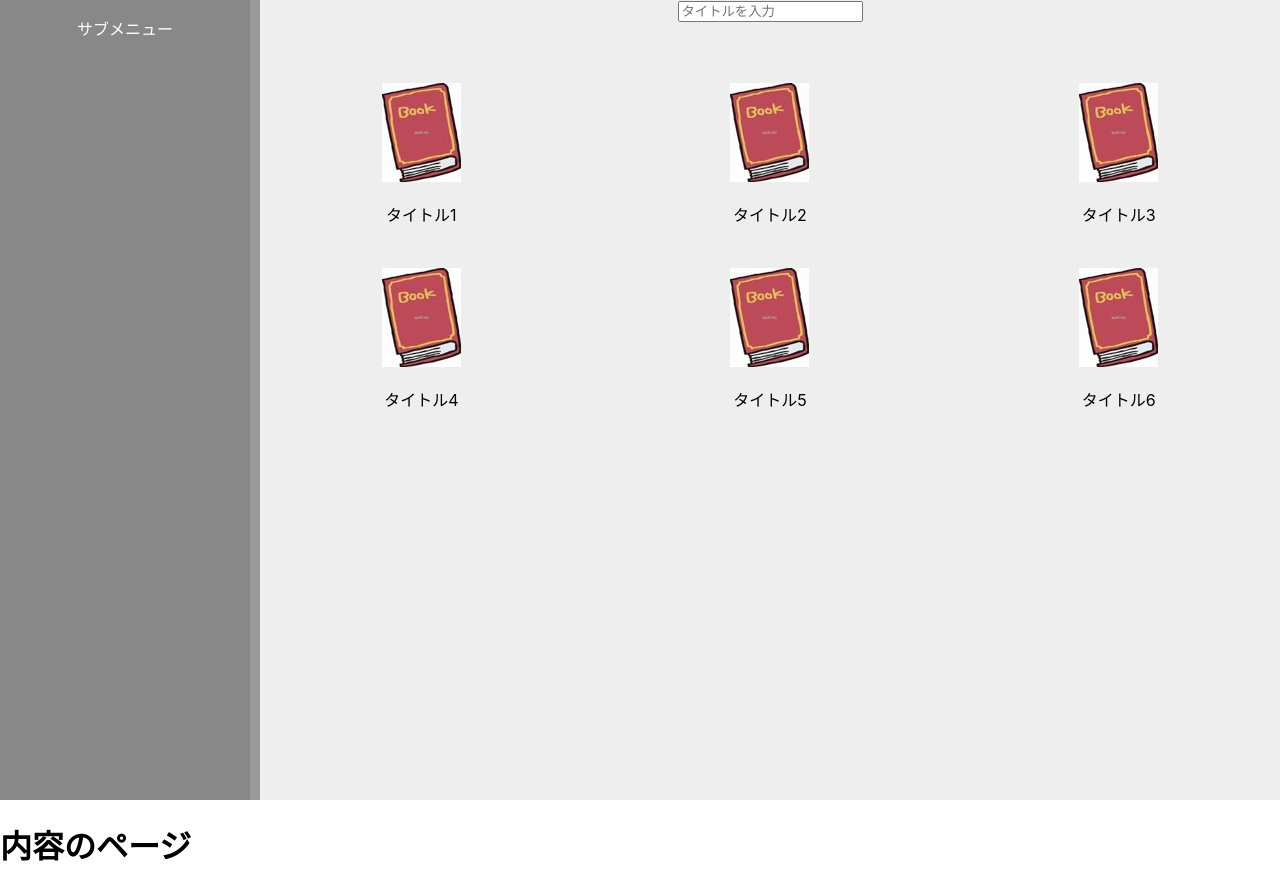
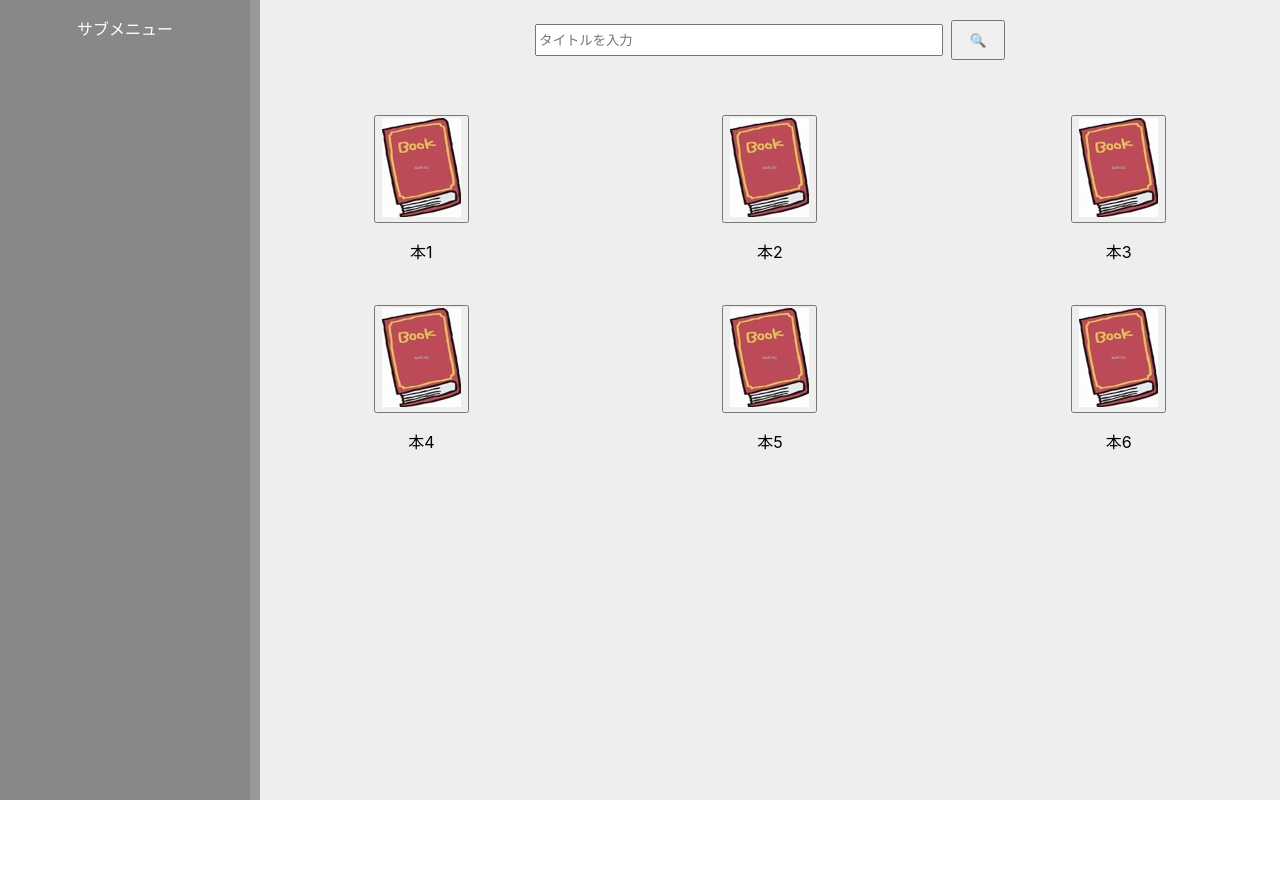
Before and after one commit to KagoshimaKazuya/agile-design, a React (Create React App) app: page / in a window 1280 px wide. After the commit the page ends 800 px from the top, so only its background shows below. Built offline with nearby package versions, Linux system fonts and the light colour scheme.

Commit message:
画面遷移を少し実装

```diff
--- a/src/App.js
+++ b/src/App.js
@@ -1,12 +1,21 @@
 
 import {Top} from './Top';
 import {Content} from './Content';
+import {useState} from "react";
 
 function App() {
+  const [pageName, setPageName] = useState("Top");
+
   return (
     <>
-      <Top />
-      <Content />
+      {pageName === "Top" &&
+        <Top
+          setPageName = {setPageName}
+        />
+      }
+      {pageName === "Content" &&
+        <Content />
+      }
     </>
     // <div className="App">
     //   <header className="App-header">
--- a/src/Top.css
+++ b/src/Top.css
@@ -6,6 +6,7 @@
 
 .leftNavigation{
     width: 250px;
+    min-width: 250px;
     text-align:center;
     background-color: #888;
     color: #fff;
@@ -18,6 +19,24 @@
     margin-left: 10px;
 }
 
+.search-area{
+    margin: 8px;
+    padding: 8px;
+    height: 30px;
+}
+
+.form{
+    height: 2em;
+    width: 30em;
+    margin: 4px;
+}
+
+.search-button{
+    height: 3em;
+    width: 4em;
+    margin: 4px;
+}
+
 .grid{
     display: grid;
     gap: 26px;
--- a/src/Top.js
+++ b/src/Top.js
@@ -1,7 +1,15 @@
 import icon from './img/book.jpg';
 import './Top.css';
+import {useState} from "react";
 
-export const Top = () => {
+export const Top = (props) => {
+    const { setPageName } = props;
+    const [books, setBooks] = useState(["本1", "本2", "本3", "本4", "本5", "本6"])
+
+    const onClickIcon = (pageName) => {
+        setPageName(pageName)
+    };
+
     return(
         <>
             <div className="main">
@@ -14,43 +22,26 @@ export const Top = () => {
                 <div className="content">
 
 
-                    <div>
-                        <input
+                    <div className="search-area">
+                        <input className="form"
                             placeholder="タイトルを入力"
                         />
+                        <button className="search-button" onClick={() => alert("検索は未実装です")}>🔍</button>
+
                     </div>
 
                     <div className="grid">
 
-                        <div>
-                            <img src={icon} alt="img"/>
-                            <p>タイトル1</p>
-                        </div>
+                        {books.map((title) => (
+                            <div key={title}>
+                                <button onClick={() => onClickIcon("Content")}>
+                                    <img src={icon} alt="img"/>
+                                </button>
+                                <p>{title}</p>
+                            </div>
+                        ))}
 
-                        <div>
-                            <img src={icon} alt="img"/>
-                            <p>タイトル2</p>
-                        </div>
 
-                        <div>
-                            <img src={icon} alt="img"/>
-                            <p>タイトル3</p>
-                        </div>
-
-                        <div>
-                            <img src={icon} alt="img"/>
-                            <p>タイトル4</p>
-                        </div>
-
-                        <div>
-                            <img src={icon} alt="img"/>
-                            <p>タイトル5</p>
-                        </div>
-
-                        <div>
-                            <img src={icon} alt="img"/>
-                            <p>タイトル6</p>
-                        </div>
                     </div>
 
                 </div>
```
